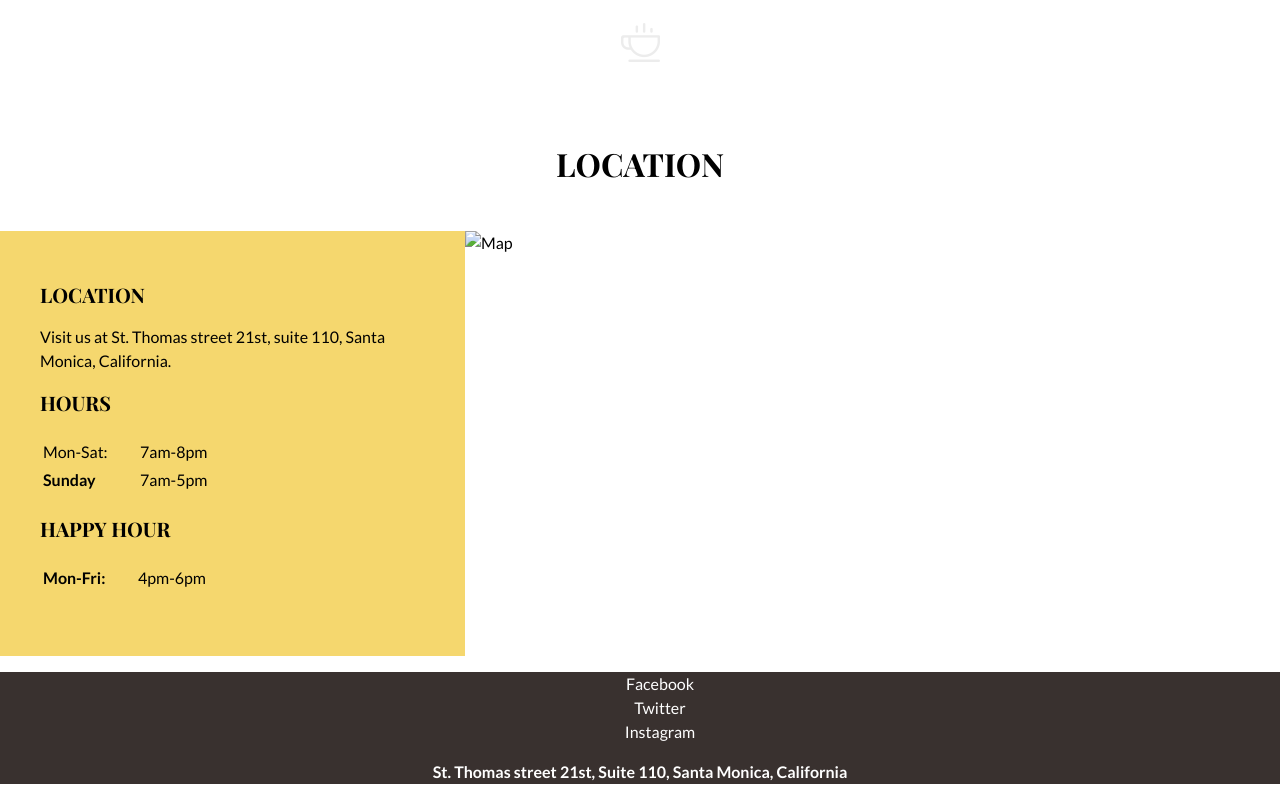
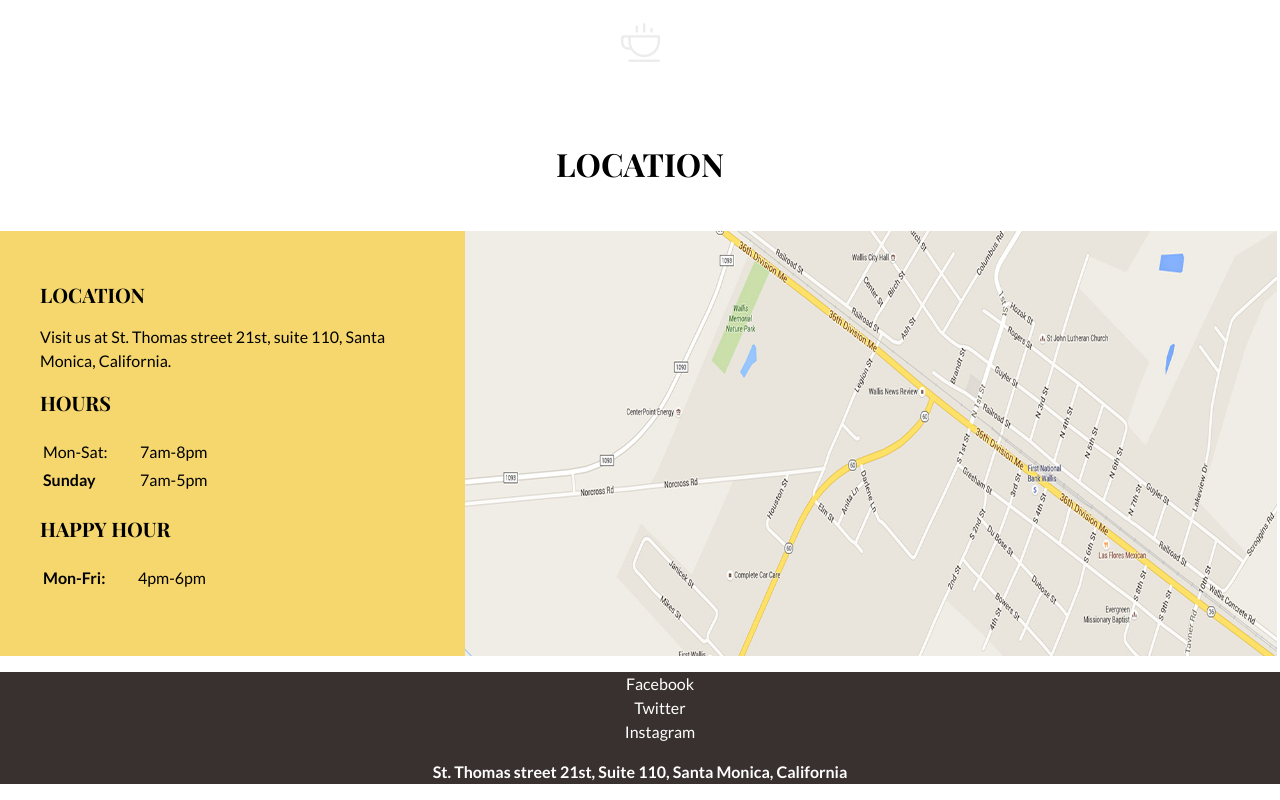
Before and after one commit to ksenia-gezalova/be-latte, a plain HTML site: page index.html in a window 1280 px wide. Shown: the part 2423-3223 px from the top of the page. Drawn offline with nearby package versions, Linux system fonts and the light colour scheme; the site is published under a folder, as on GitHub Pages, so addresses that start at the root find nothing.

Commit message:
corrections

```diff
--- a/index.html
+++ b/index.html
@@ -148,7 +148,7 @@
                 </table>
             </li>
         </ul>
-        <img src="/img/map.jpg" alt="Map" width="812" height="425">
+        <img src="img/map.jpg" alt="Map" width="812" height="425">
         </div>
     </section>
 
```
